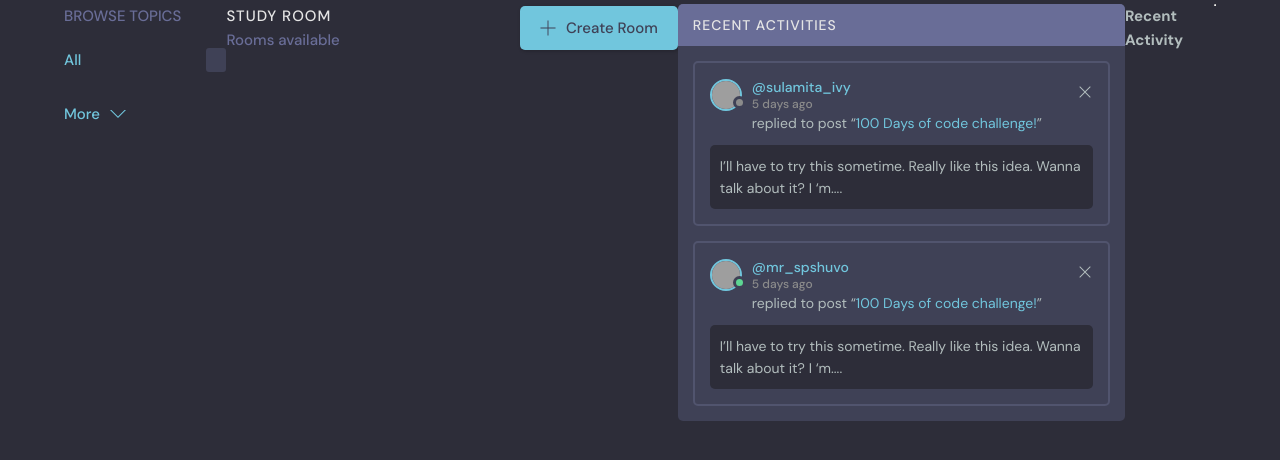
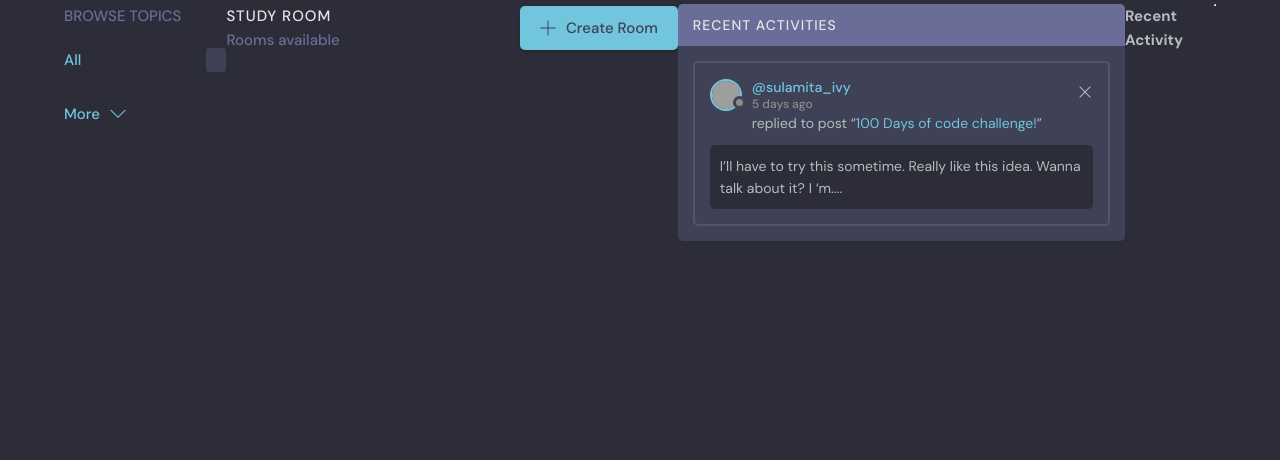
Before and after one commit to Megidd/studybud, a Django app: template base/templates/base/home.html in a window 1280 px wide. Shown: the part 96-556 px from the top of the page. Run offline with Django 4.2, Linux system fonts and the light colour scheme; the template is opened without the code that fills it, so the values that code supplies are empty; grey boxes are pictures that could not be loaded.

Commit message:
Remove extra theme item. Template Loop is used

```diff
--- a/base/templates/base/activity_component.html
+++ b/base/templates/base/activity_component.html
@@ -10,36 +10,6 @@
           </div>
           <p>
             @sulamita_ivy
-            <span>5 days ago</span>
-          </p>
-        </a>
-        <div class="roomListRoom__actions">
-          <a href="#">
-            <svg version="1.1" xmlns="http://www.w3.org/2000/svg" width="32" height="32" viewBox="0 0 32 32">
-              <title>remove</title>
-              <path
-                d="M27.314 6.019l-1.333-1.333-9.98 9.981-9.981-9.981-1.333 1.333 9.981 9.981-9.981 9.98 1.333 1.333 9.981-9.98 9.98 9.98 1.333-1.333-9.98-9.98 9.98-9.981z">
-              </path>
-            </svg>
-          </a>
-        </div>
-      </div>
-      <div class="activities__boxContent">
-        <p>replied to post “<a href="room.html">100 Days of code challenge!</a>”</p>
-        <div class="activities__boxRoomContent">
-          I’ll have to try this sometime. Really like this idea. Wanna talk about it? I ‘m....
-        </div>
-      </div>
-    </div>
-
-    <div class="activities__box">
-      <div class="activities__boxHeader roomListRoom__header">
-        <a href="profile.html" class="roomListRoom__author">
-          <div class="avatar avatar--small active">
-            <img src="https://randomuser.me/api/portraits/men/13.jpg" />
-          </div>
-          <p>
-            @mr_spshuvo
             <span>5 days ago</span>
           </p>
         </a>
```
